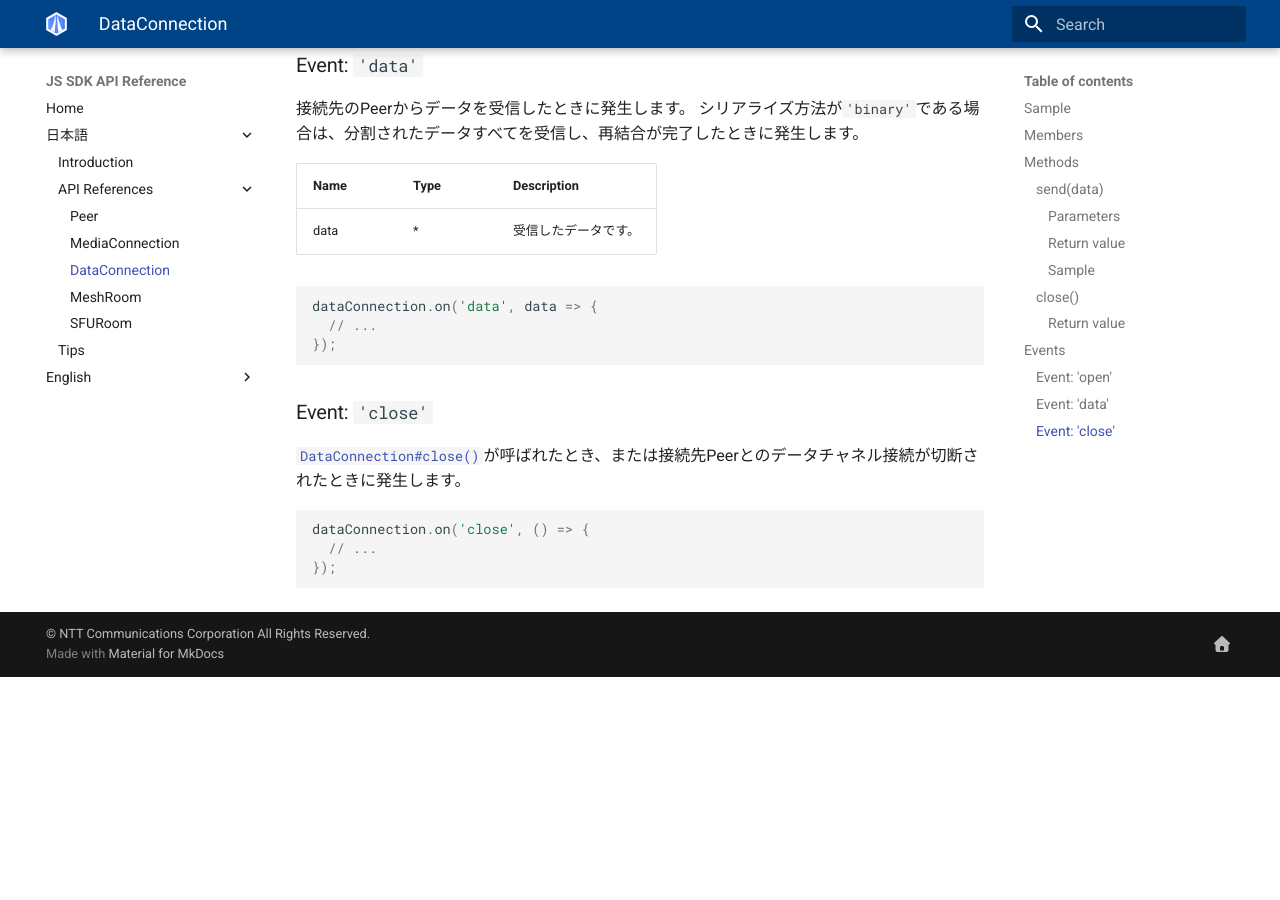
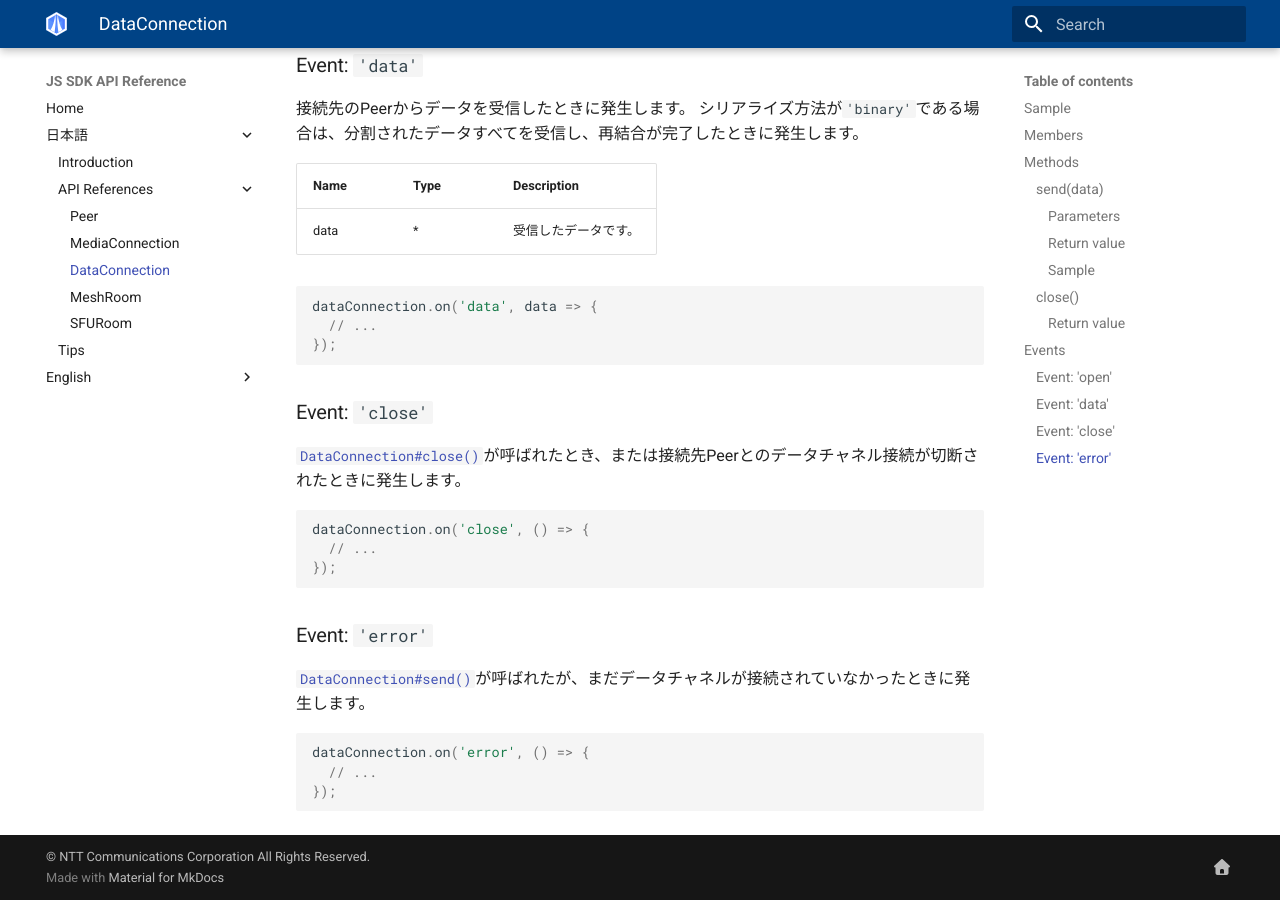
Before and after one commit to skyway/skyway-js-sdk-doc, an MkDocs documentation site: the page built from docs/ja/dataconnection.md, in a window 1280 px wide and 900 px high, scrolled down 2372 px. Built offline with MkDocs 1.6.1 and Material for MkDocs 9.7.7, drawn with Linux system fonts in a browser that asks for light colours; before the commit the page ends 3049 px from its top, so only the background shows below that.

Commit message:
Add 'error' event

````diff
--- a/docs/ja/dataconnection.md
+++ b/docs/ja/dataconnection.md
@@ -108,4 +108,14 @@ dataConnection.on('close', () => {
 });
 ```
 
+### Event: `'error'`
+
+[`DataConnection#send()`](#send)が呼ばれたが、まだデータチャネルが接続されていなかったときに発生します。
+
+```js
+dataConnection.on('error', () => {
+  // ...
+});
+```
+
 [RTCDataChannelInit]: https://w3c.github.io/webrtc-pc/#dom-rtcdatachannelinit
````
Also changed, not shown: docs/en/dataconnection.md (+11 -0 lines).
